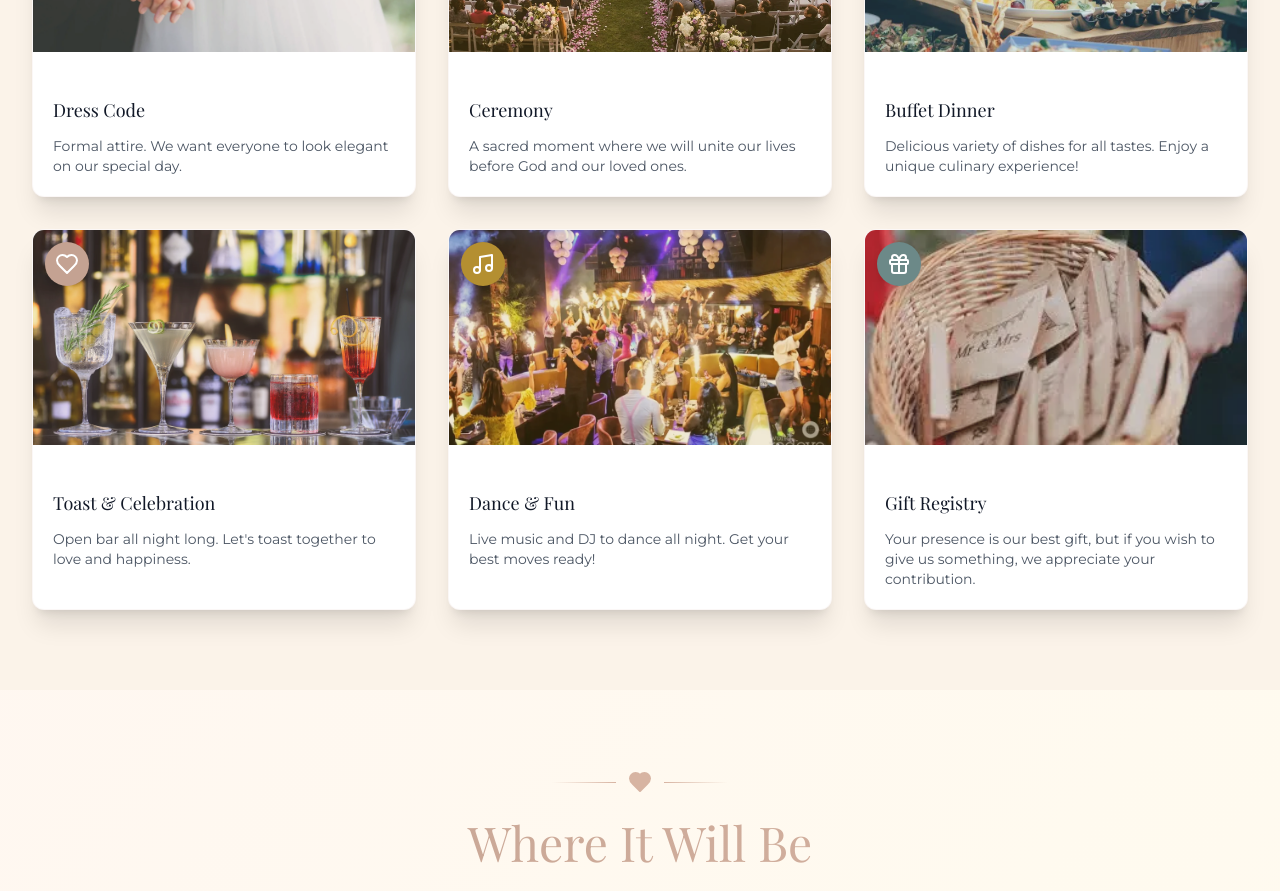
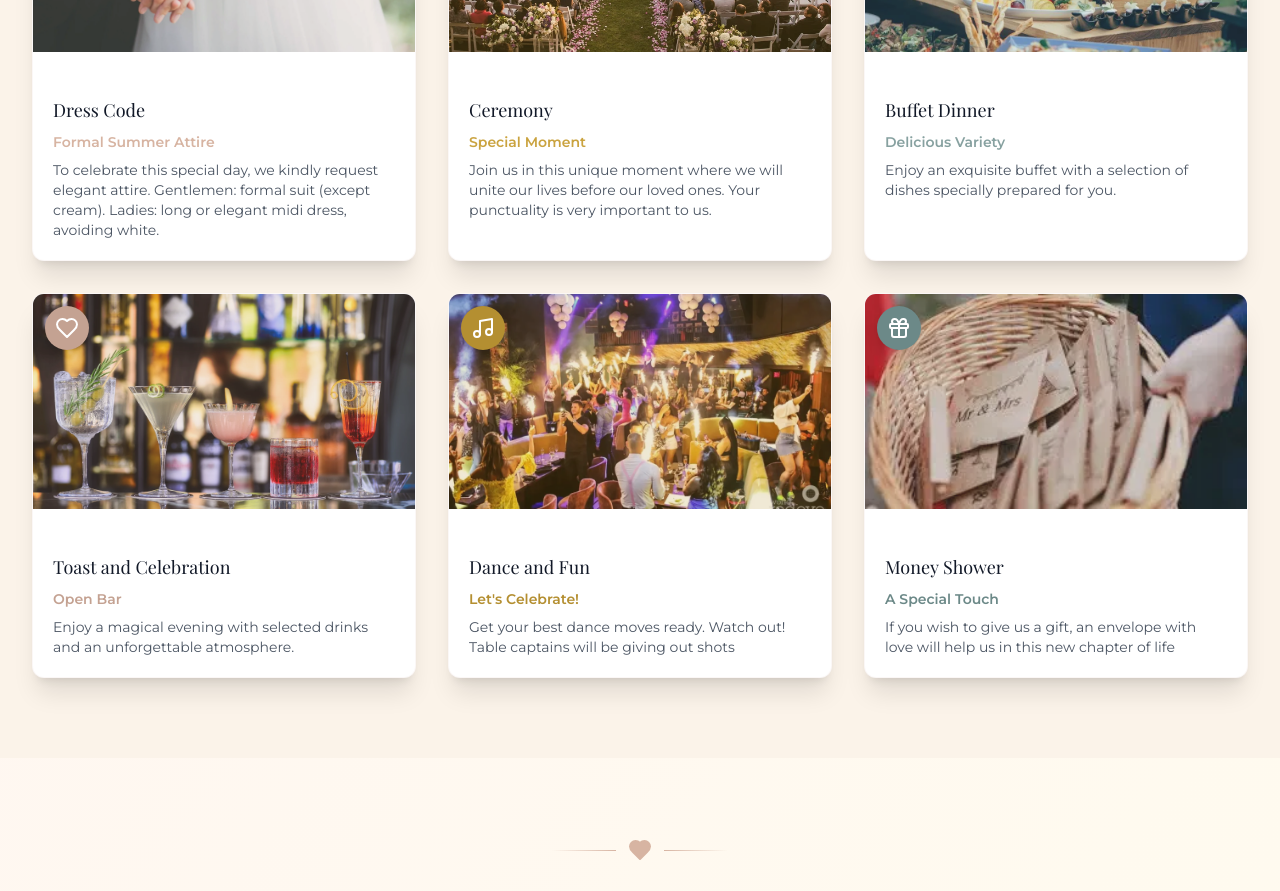
Before and after one commit to RVSolutionsplus507/bodavargasprado, a React (Vite) app: page / in a window 1280 px wide. Shown: the part 5640-6531 px from the top of the page. Built offline with nearby package versions, Linux system fonts and the light colour scheme; no server answers; a web font is replaced by a local one.

Commit message:
bugfix: Bad text description

```diff
--- a/src/components/AdditionalInfo.jsx
+++ b/src/components/AdditionalInfo.jsx
@@ -53,6 +53,7 @@ export function AdditionalInfo() {
       id: 'dressCode', // ID único que no cambia
       iconComponent: icons.dressCode,
       title: t('home.importantInfo.dressCode.title'),
+      subtitle: t('home.importantInfo.dressCode.subtitle'),
       description: t('home.importantInfo.dressCode.description'),
       image: "/information/vestimenta.webp",
       bgColor: "bg-wedding-primary",
@@ -64,6 +65,7 @@ export function AdditionalInfo() {
       id: 'ceremony',
       iconComponent: icons.ceremony,
       title: t('home.importantInfo.ceremony.title'),
+      subtitle: t('home.importantInfo.ceremony.subtitle'),
       description: t('home.importantInfo.ceremony.description'),
       image: "/information/ceremonia.webp",
       bgColor: "bg-wedding-secondary",
@@ -75,6 +77,7 @@ export function AdditionalInfo() {
       id: 'buffet',
       iconComponent: icons.buffet,
       title: t('home.importantInfo.buffet.title'),
+      subtitle: t('home.importantInfo.buffet.subtitle'),
       description: t('home.importantInfo.buffet.description'),
       image: "/information/menu.webp",
       bgColor: "bg-wedding-accent",
@@ -86,6 +89,7 @@ export function AdditionalInfo() {
       id: 'toast',
       iconComponent: icons.toast,
       title: t('home.importantInfo.toast.title'),
+      subtitle: t('home.importantInfo.toast.subtitle'),
       description: t('home.importantInfo.toast.description'),
       image: "/information/drinks.webp",
       bgColor: "bg-wedding-primary-dark",
@@ -97,6 +101,7 @@ export function AdditionalInfo() {
       id: 'dance',
       iconComponent: icons.dance,
       title: t('home.importantInfo.dance.title'),
+      subtitle: t('home.importantInfo.dance.subtitle'),
       description: t('home.importantInfo.dance.description'),
       image: "/information/brindis.webp",
       bgColor: "bg-wedding-secondary-dark",
@@ -108,6 +113,7 @@ export function AdditionalInfo() {
       id: 'gifts',
       iconComponent: icons.gifts,
       title: t('home.importantInfo.gifts.title'),
+      subtitle: t('home.importantInfo.gifts.subtitle'),
       description: t('home.importantInfo.gifts.description'),
       image: "/information/sobres.webp",
       bgColor: "bg-wedding-accent-dark",
@@ -172,9 +178,13 @@ export function AdditionalInfo() {
                 </div>
 
                 <CardContent className="p-3 sm:p-4 md:p-5">
-                  <h3 className={`text-base sm:text-lg font-serif mb-2 sm:mb-3 text-gray-900 dark:text-white ${item.hoverTextColor} transition-colors duration-300`}>
+                  <h3 className={`text-base sm:text-lg font-serif mb-1.5 sm:mb-2 text-gray-900 dark:text-white ${item.hoverTextColor} transition-colors duration-300`}>
                     {item.title}
                   </h3>
+
+                  <p className={`font-semibold ${item.textColor} mb-1.5 sm:mb-2 text-xs sm:text-sm`}>
+                    {item.subtitle}
+                  </p>
 
                   <p className="text-xs sm:text-sm text-gray-600 dark:text-gray-300 leading-relaxed">
                     {item.description}
--- a/src/i18n/locales/en.json
+++ b/src/i18n/locales/en.json
@@ -52,27 +52,33 @@
       "title": "Important Information",
       "dressCode": {
         "title": "Dress Code",
-        "description": "Formal attire. We want everyone to look elegant on our special day."
+        "subtitle": "Formal Summer Attire",
+        "description": "To celebrate this special day, we kindly request elegant attire. Gentlemen: formal suit (except cream). Ladies: long or elegant midi dress, avoiding white."
       },
       "ceremony": {
         "title": "Ceremony",
-        "description": "A sacred moment where we will unite our lives before God and our loved ones."
+        "subtitle": "Special Moment",
+        "description": "Join us in this unique moment where we will unite our lives before our loved ones. Your punctuality is very important to us."
       },
       "buffet": {
         "title": "Buffet Dinner",
-        "description": "Delicious variety of dishes for all tastes. Enjoy a unique culinary experience!"
+        "subtitle": "Delicious Variety",
+        "description": "Enjoy an exquisite buffet with a selection of dishes specially prepared for you."
       },
       "toast": {
-        "title": "Toast & Celebration",
-        "description": "Open bar all night long. Let's toast together to love and happiness."
+        "title": "Toast and Celebration",
+        "subtitle": "Open Bar",
+        "description": "Enjoy a magical evening with selected drinks and an unforgettable atmosphere."
       },
       "dance": {
-        "title": "Dance & Fun",
-        "description": "Live music and DJ to dance all night. Get your best moves ready!"
+        "title": "Dance and Fun",
+        "subtitle": "Let's Celebrate!",
+        "description": "Get your best dance moves ready. Watch out! Table captains will be giving out shots "
       },
       "gifts": {
-        "title": "Gift Registry",
-        "description": "Your presence is our best gift, but if you wish to give us something, we appreciate your contribution."
+        "title": "Money Shower",
+        "subtitle": "A Special Touch",
+        "description": "If you wish to give us a gift, an envelope with love will help us in this new chapter of life "
       }
     },
     "quote": {
--- a/src/i18n/locales/es.json
+++ b/src/i18n/locales/es.json
@@ -52,27 +52,33 @@
       "title": "Información Importante",
       "dressCode": {
         "title": "Código de Vestimenta",
-        "description": "Traje formal. Queremos que todos luzcan elegantes en nuestro día especial."
+        "subtitle": "Traje Formal de Verano",
+        "description": "Para celebrar este día tan especial, les solicitamos vestir con elegancia. Caballeros: traje formal (excepto crema). Damas: vestido largo o midi elegante, evitando el color blanco."
       },
       "ceremony": {
         "title": "Ceremonia",
-        "description": "Un momento sagrado donde uniremos nuestras vidas ante Dios y nuestros seres queridos."
+        "subtitle": "Momento Especial",
+        "description": "Acompáñanos en este momento único donde uniremos nuestras vidas ante nuestros seres queridos. Tu puntualidad es muy importante para nosotros."
       },
       "buffet": {
         "title": "Comida Buffet",
-        "description": "Deliciosa variedad de platillos para todos los gustos. ¡Disfruta de una experiencia culinaria única!"
+        "subtitle": "Deliciosa Variedad",
+        "description": "Disfruta de un exquisito buffet con una selección de platos especialmente preparados para ti."
       },
       "toast": {
         "title": "Brindis y Celebración",
-        "description": "Bar abierto toda la noche. Brindemos juntos por el amor y la felicidad."
+        "subtitle": "Bar Abierto",
+        "description": "Disfruta de una noche mágica con bebidas seleccionadas y un ambiente inolvidable."
       },
       "dance": {
         "title": "Baile y Diversión",
-        "description": "Música en vivo y DJ para bailar toda la noche. ¡Prepara tus mejores pasos!"
+        "subtitle": "¡A Celebrar!",
+        "description": "Prepara tus mejores pasos de baile. ¡Ojo! Los capitanes de mesa estarán regalando shots "
       },
       "gifts": {
         "title": "Lluvia de Sobres",
-        "description": "Tu presencia es nuestro mejor regalo, pero si deseas obsequiarnos algo, agradecemos tu contribución."
+        "subtitle": "Un Detalle Especial",
+        "description": "Si deseas hacernos un regalo, un sobre con amor nos ayudará en esta nueva etapa de vida "
       }
     },
     "quote": {
```
